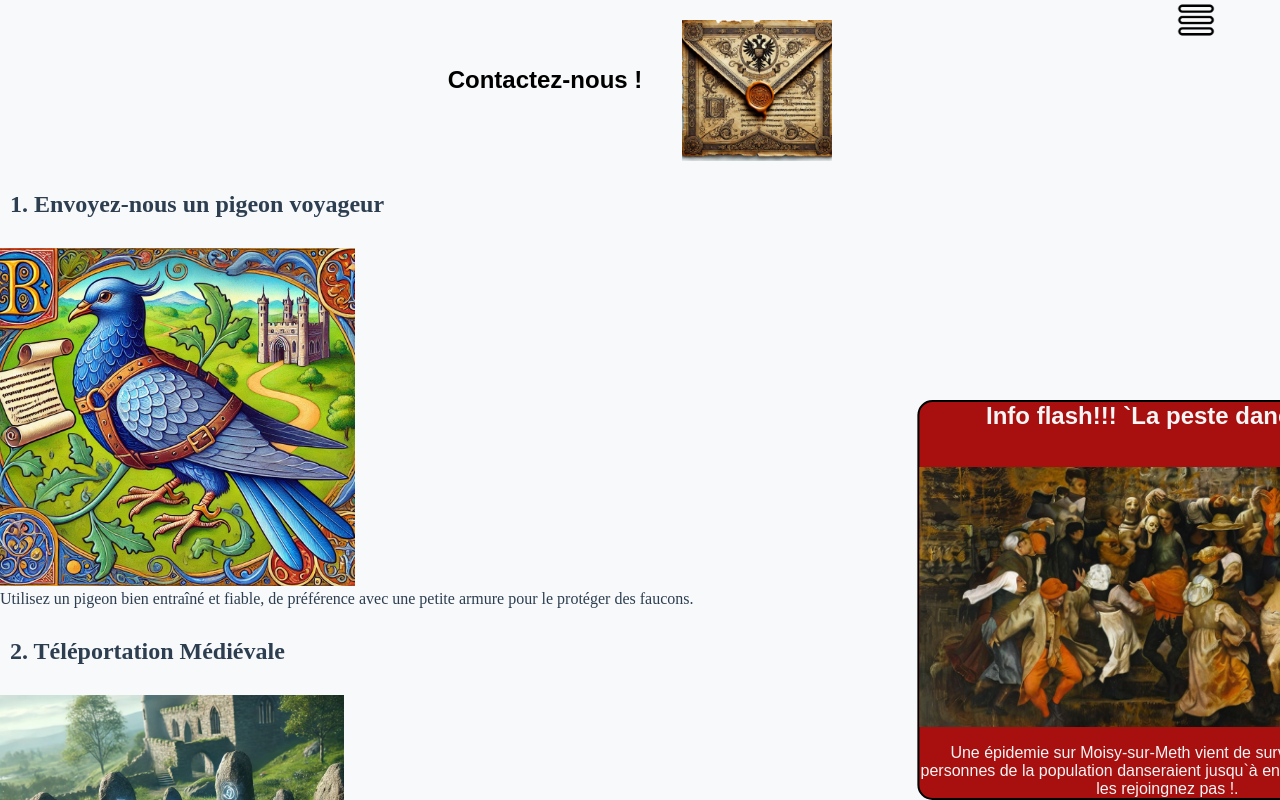
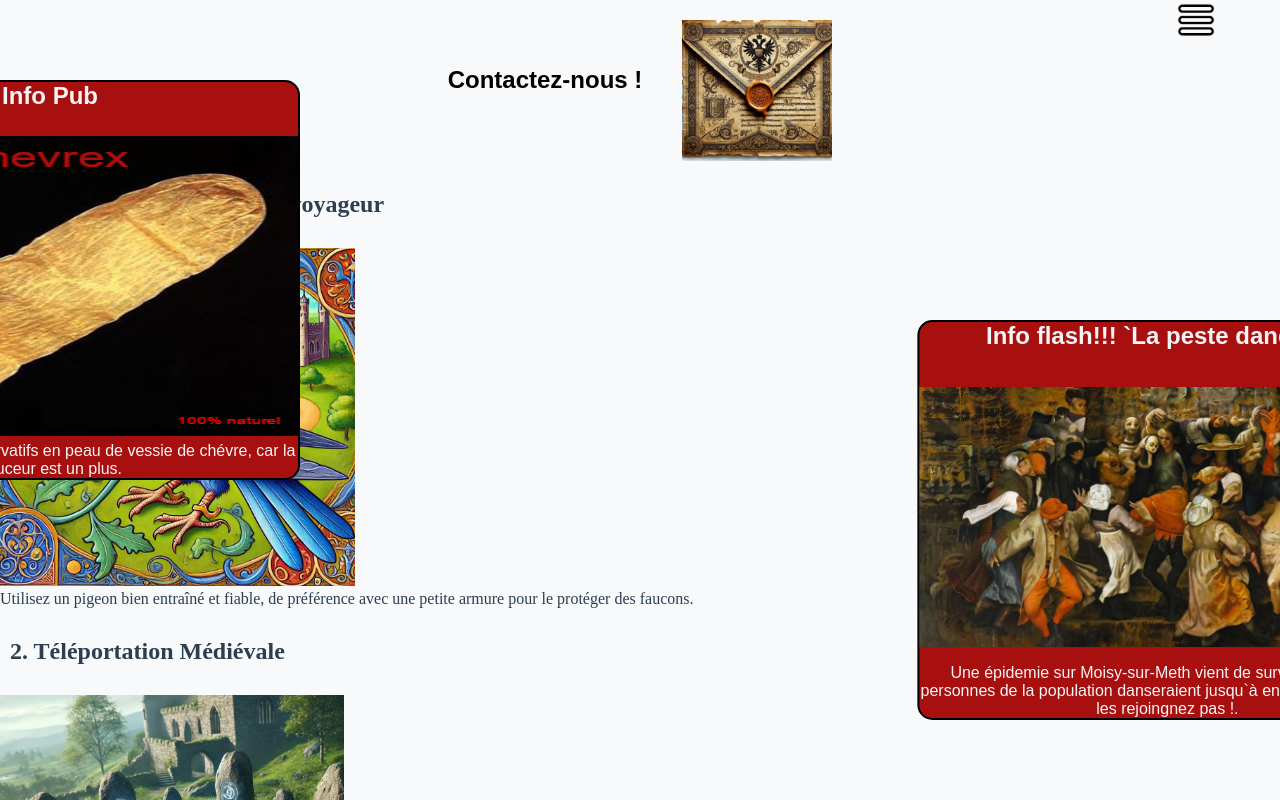
Before and after one commit to landry445/Compagnie-de-la-grande-peste, a React (Vite) app in the folder compagnie-de-la-peste-noir/: page /contact in a window 1280 px wide. Shown: the top 800 px of the page. Built offline with nearby package versions, Linux system fonts and the light colour scheme.

Commit message:
added second info

```diff
--- /dev/null
+++ b/compagnie-de-la-peste-noir/src/components/Infopub/Info2.jsx
@@ -0,0 +1,71 @@
+import { useRef, useEffect, useState } from "react";
+import gsap from "gsap";
+import { useGSAP } from "@gsap/react";
+import "./InfoPopup.css";
+import toomuch from "./imageinfo/manykids.jpeg";
+import condom from "./imageinfo/capote.png";
+
+function Info2() {
+  const [isVisible, setIsVisible] = useState(false);
+  const kids = useRef();
+  const tl = useRef();
+  const [pubContent, setPubContent] = useState(0);
+
+  const pubArray = [
+    {
+      text: "Trop d'enfants? Savez vous qu'il y a une solution?",
+      image: toomuch,
+    },
+    {
+      text: "Utilisez Chevrex ! Le préservatifs en peau de vessie de chévre, car la douceur est un plus.",
+      image: condom,
+    },
+  ];
+
+  useEffect(() => {
+    const timer = setTimeout(() => {
+      setIsVisible(true);
+    }, 6000); // 1 minute
+
+    const contentInterval = setInterval(() => {
+      setPubContent((prevContent) => (prevContent + 1) % pubArray.length);
+    }, 4500); // 30 seconds
+
+    return () => {
+      console.log("Cleanup");
+      clearTimeout(timer); // Clean up timeout on component unmount
+      clearInterval(contentInterval);
+    };
+  }, [isVisible, pubArray.length]);
+
+  useGSAP(() => {
+    if (isVisible) {
+      tl.current = gsap
+        .timeline()
+        .to(".info-container2", {
+          x: 400,
+          duration: 10,
+          delay: 0.5,
+        })
+        .to(".info-container2", {
+          x: -300,
+        });
+    }
+  }, [isVisible]);
+
+  return (
+    <div ref={kids}>
+      <div
+        className={
+          isVisible ? "info-container2 visible" : "info-container2 hidden"
+        }
+      >
+        <h2>Info Pub</h2>
+        <img src={pubArray[pubContent].image} alt="info content" />
+        <p>{pubArray[pubContent].text}</p>
+      </div>
+    </div>
+  );
+}
+
+export default Info2;
--- a/compagnie-de-la-peste-noir/src/components/Infopub/InfoPopup.css
+++ b/compagnie-de-la-peste-noir/src/components/Infopub/InfoPopup.css
@@ -3,7 +3,8 @@
     display: flex;
     flex-direction: column;
     justify-content: space-between;
-    bottom: 0;
+    right: 0;
+    bottom: 10%;
     right: -200px;
     width: 500px;
     height: 400px;
@@ -28,3 +29,38 @@ transition: opacity 0.5s ease-in-out;
   .info-container.hidden {
     opacity: 0;
   }
+
+  .info-container2{
+    position: fixed;
+    display: flex;
+    flex-direction: column;
+    justify-content: space-between;
+    left: 0;
+    top: 10%;
+    left: -200px;
+    width: 500px;
+    height: 400px;
+    z-index: 1000;
+    text-align: center;
+border: 2px black solid;
+border-radius: 15px;
+background-color: #a80f0f;
+color: whitesmoke;
+display: none;
+img{
+  height: 300px;
+}
+h2{
+    color: whitesmoke;
+}
+transition: opacity 0.5s ease-in-out;
+}
+
+.info-container2.visible {
+    display: flex;
+    opacity: 1;
+  }
+
+  .info-container2.hidden {
+    opacity: 0;
+  }
--- a/compagnie-de-la-peste-noir/src/components/Navbar.jsx
+++ b/compagnie-de-la-peste-noir/src/components/Navbar.jsx
@@ -3,6 +3,7 @@ import { useState, useEffect, useRef } from "react";
 import menu from "../assets/images/menu-burger.png";
 import "../style/Navbar.css";
 import Info1 from "./Infopub/Info1";
+import Info2 from "./Infopub/Info2";
 
 function Navbar() {
   const [showMenu, setShowMenu] = useState(false);
@@ -39,6 +40,7 @@ function Navbar() {
     <nav>
       <Outlet />
       <Info1 />
+      <Info2 />
       <div className="bar-navigation">
         <img
           src={menu}
```
Also changed, not shown: compagnie-de-la-peste-noir/src/components/Infopub/imageinfo/capote.png (added), compagnie-de-la-peste-noir/src/components/Infopub/imageinfo/manykids.jpeg (added).
